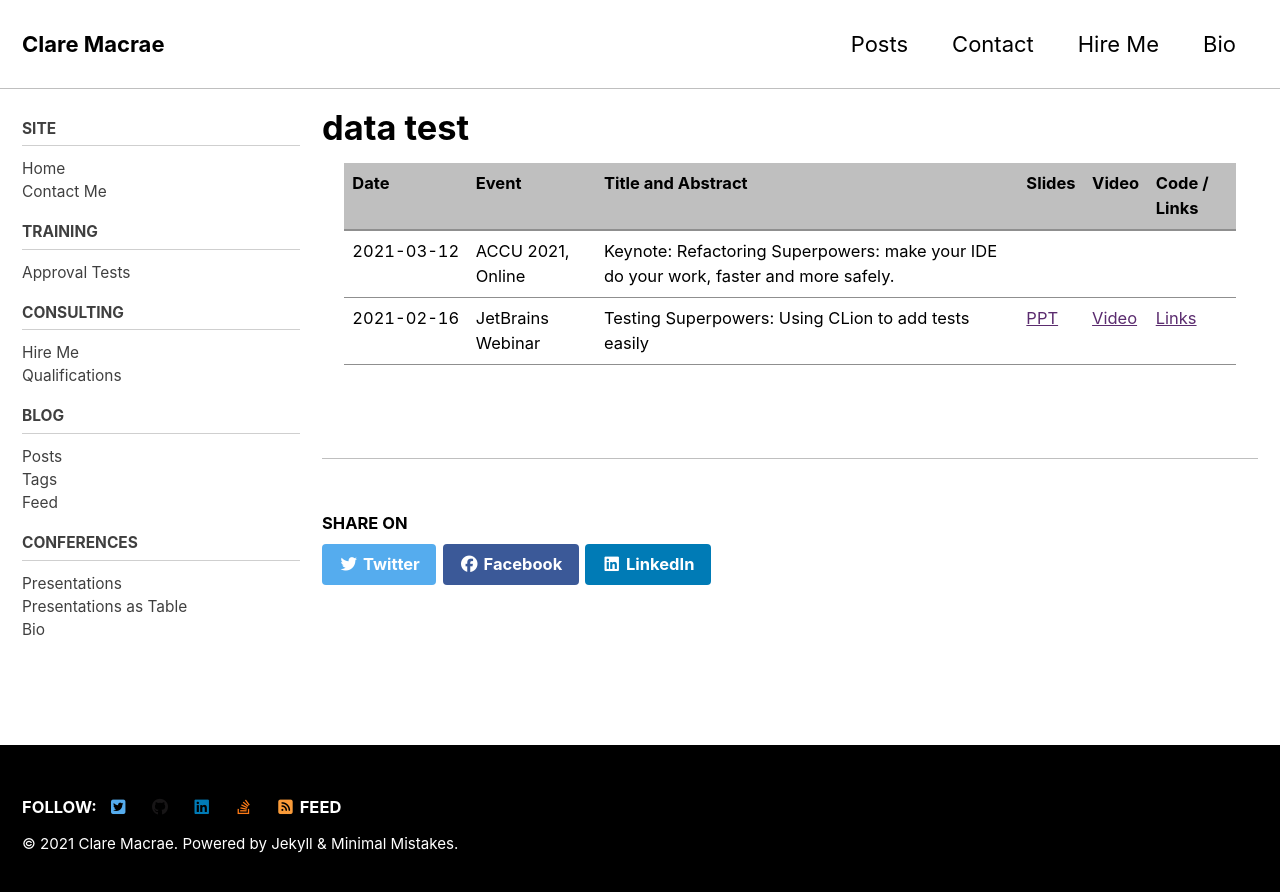
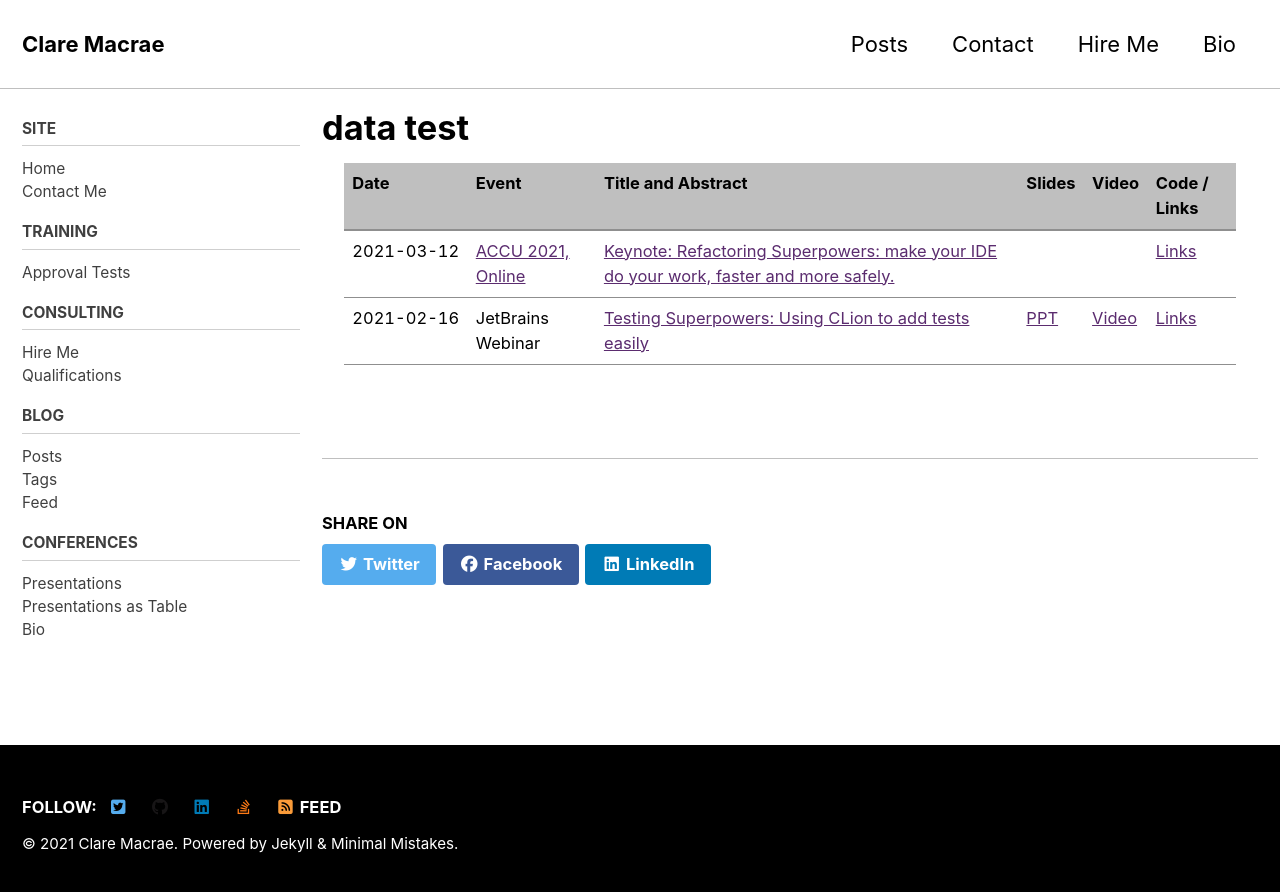
Before and after one commit to claremacrae/claremacrae.github.io, a Jekyll site: the page built from conferences/presentations_table.md, in a window 1280 px wide. Shown: the top 892 px of the page. Built offline with Jekyll 4.4.1, drawn with Linux system fonts in a browser that asks for light colours; cached includes are drawn as plain includes; nearby versions of some CDN libraries.

Commit message:
Add links to Event and Title/Abstract columns

```diff
--- a/_layouts/presentations_table.html
+++ b/_layouts/presentations_table.html
@@ -23,8 +23,20 @@ layout: single
     {% for event in sorted %}
     <tr>
       <td><span class="text-tabular-dates">{{ event.date }}</span></td>
-      <td>{{ event.event_name }}</td>
-      <td>{{ event.talk_title }}</td>
+      <td>
+        {% if event.event_url %}
+          <a href="{{ event.event_url }}">{{ event.event_name }}</a>
+        {% else %}
+          {{ event.event_name }}
+        {% endif %}
+      </td>
+      <td>
+        {% if event.talk_url %}
+          <a href="{{ event.talk_url }}">{{ event.talk_name }}</a>
+        {% else %}
+          {{ event.talk_name }}
+        {% endif %}
+      </td>
       <td>{% if event.slides_ppt_url %} <a href="{{ event.slides_ppt_url }}">PPT</a> {% endif %} </td>
       <td>{% if event.video_url %} <a href="{{ event.video_url }}">Video</a> {% endif %} </td>
       <td>{% if event.links_url %} <a href="{{ event.links_url }}">Links</a> {% endif %} </td>
```
Also changed, not shown: _data/presentations.yml (+5 -5 lines).
